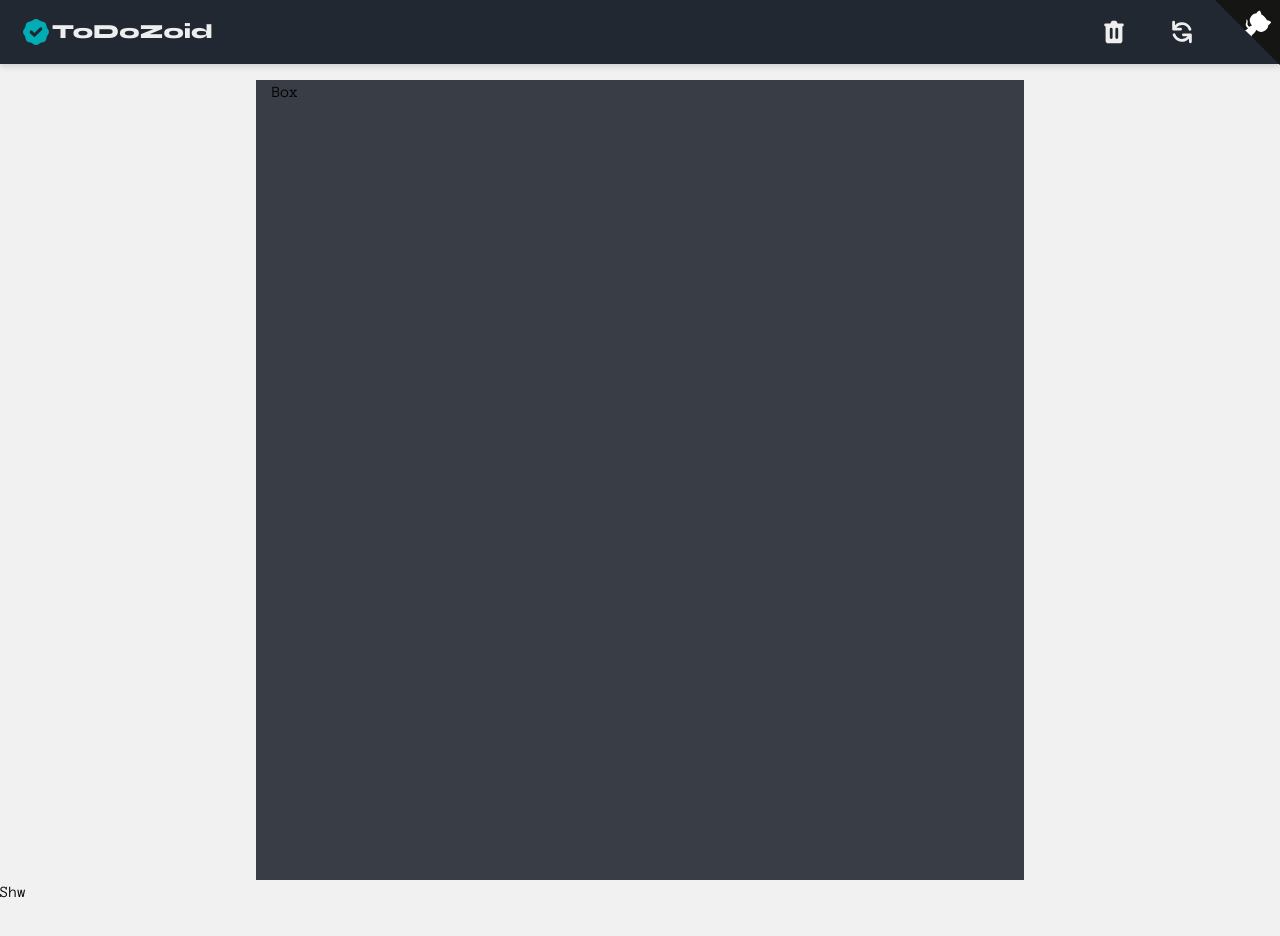
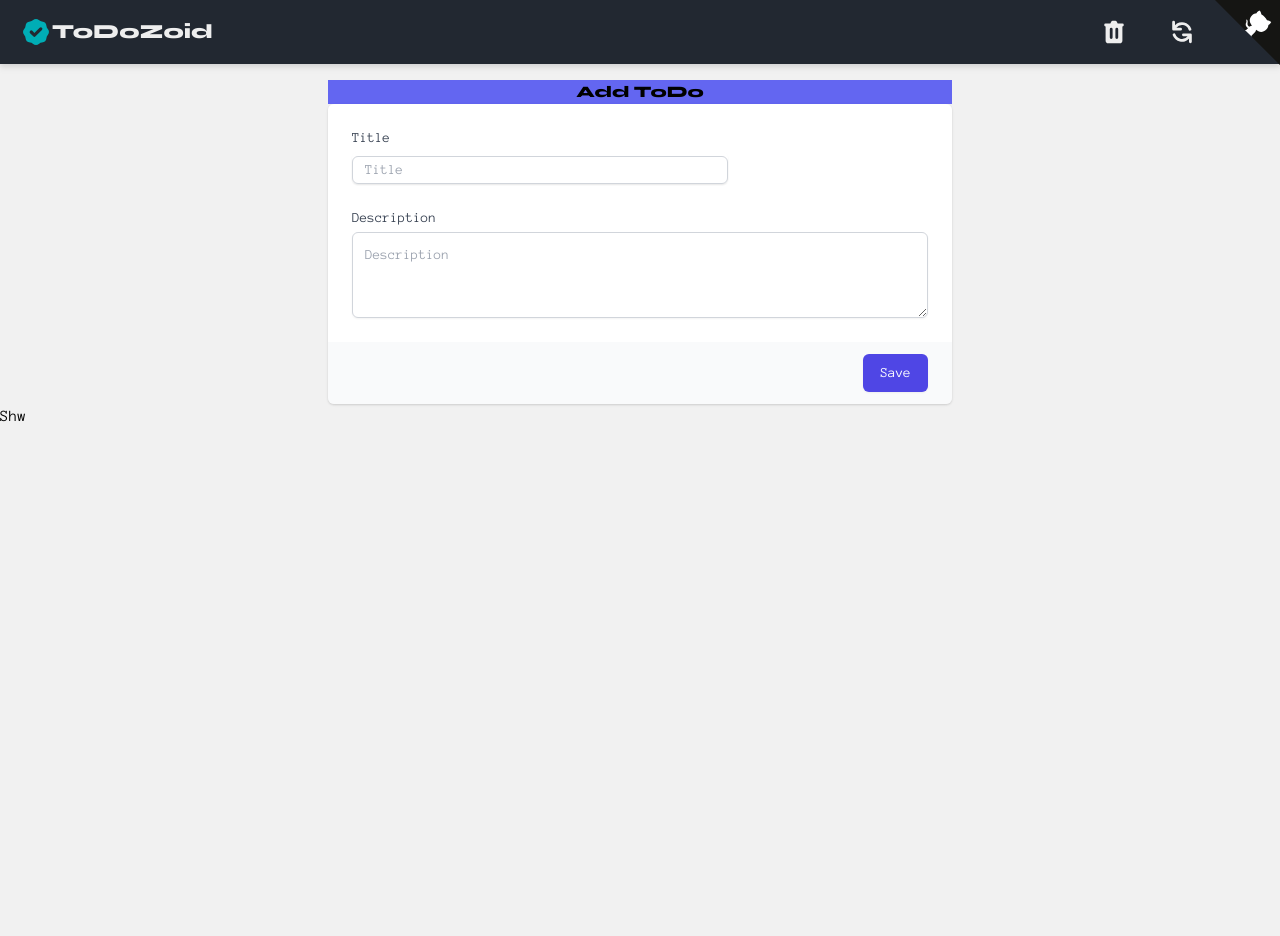
Before and after one commit to Drish-xD/ToDozoid, a Vue app: page / in a window 1280 px wide. Shown: the top 936 px of the page. Built offline with nearby package versions, Linux system fonts and the light colour scheme.

Commit message:
added todo box

```diff
--- a/src/components/Add Model.vue
+++ b/src/components/Add Model.vue
@@ -1,9 +1,44 @@
 <template>
-    <div class="relative w-full h-auto pt-20">
-        <div class="relative h-screen container-sm mx-auto px-4">
-            Box
-        </div>
+  <div class="pt-20 w-full sm:container px-4 mx-auto">
+    <div class=" w-full sm:w-3/6 mx-auto">
+
+    <div class="">
+      <h1 class="block text-center font-extrabold font-syne bg-indigo-500">Add ToDo</h1>
+      <div class="mt-5 md:mt-0 md:col-span-2">
+        <form action="#" method="POST">
+          <div class="shadow sm:rounded-md sm:overflow-hidden">
+            <div class="px-4 py-5 bg-white space-y-6 sm:p-6">
+              <div class="grid grid-cols-3 gap-6">
+                <div class="col-span-3 sm:col-span-2">
+                  <label for="ToDo-Title" class="block text-sm font-medium text-gray-700">
+                    Title
+                  </label>
+                  <div class="mt-1 flex rounded-md shadow-sm">
+                    <input type="text" name="ToDo-Title" id="ToDo-Title" class="p-3 h-7 shadow-sm focus:ring-indigo-500 focus:border-indigo-500 mt-1 block w-full sm:text-sm border border-gray-300 rounded-md" placeholder="Title" />
+                  </div>
+                </div>
+              </div>
+
+              <div>
+                <label for="about" class="block text-sm font-medium text-gray-700">
+                  Description
+                </label>
+                <div class="mt-1">
+                  <textarea id="about" name="about" rows="3" class="p-3 shadow-sm focus:ring-indigo-500 focus:border-indigo-500 mt-1 block w-full sm:text-sm border border-gray-300 rounded-md" placeholder="Description" />
+                </div>
+              </div>
+            </div>
+            <div class="px-4 py-3 bg-gray-50 text-right sm:px-6">
+              <button type="submit" class="inline-flex justify-center py-2 px-4 border border-transparent shadow-sm text-sm font-medium rounded-md text-white bg-indigo-600 hover:bg-indigo-700 focus:outline-none focus:ring-2 focus:ring-offset-2 focus:ring-indigo-500">
+                Save
+              </button>
+            </div>
+          </div>
+        </form>
+      </div>
     </div>
+    </div>
+  </div>
 </template>
 <script>
 export default {
@@ -15,4 +50,8 @@ export default {
         max-width: 60%;
         background: #393E46;
     }
+
+    .font-syne {
+        font-family: 'Syne';
+    }
 </style>
```
